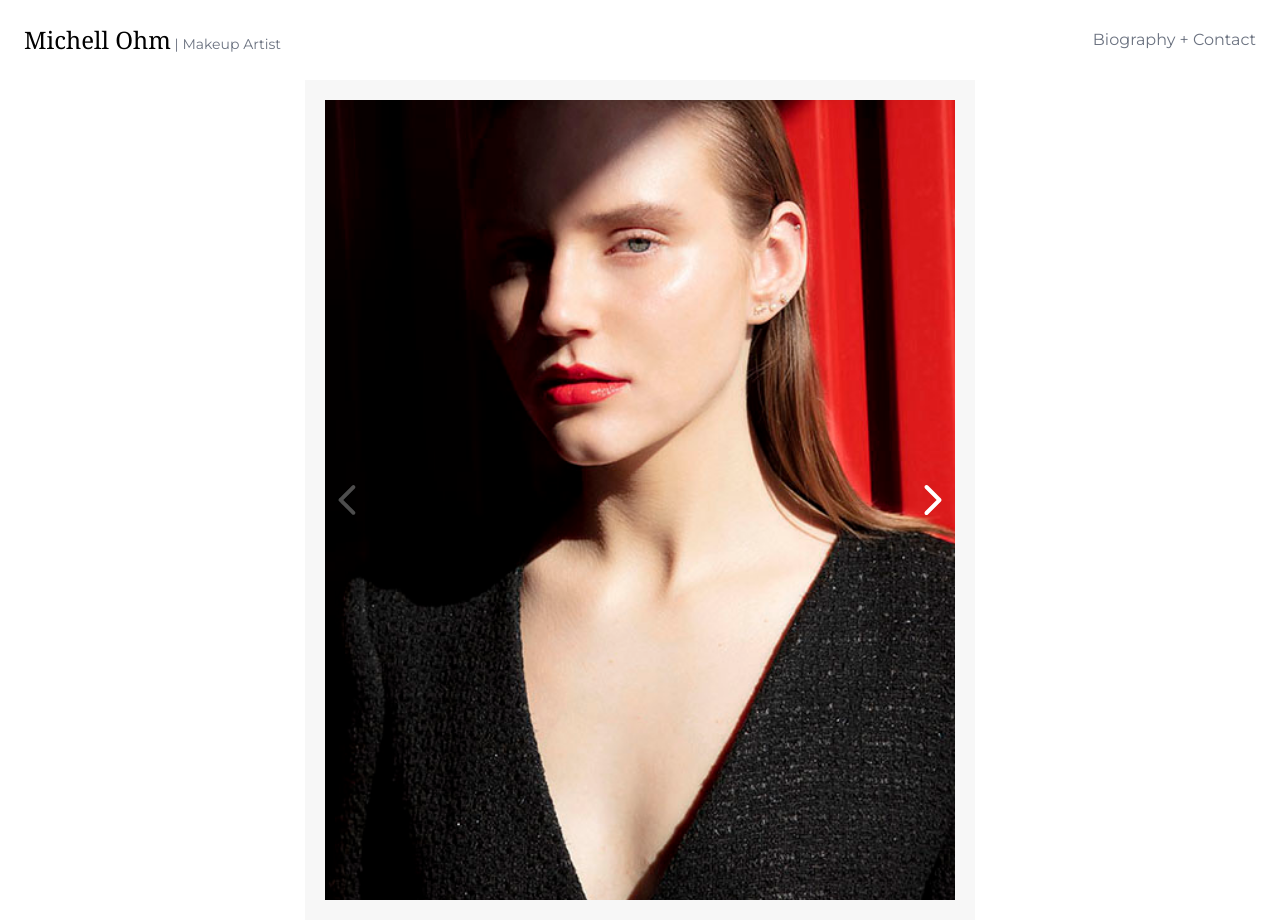
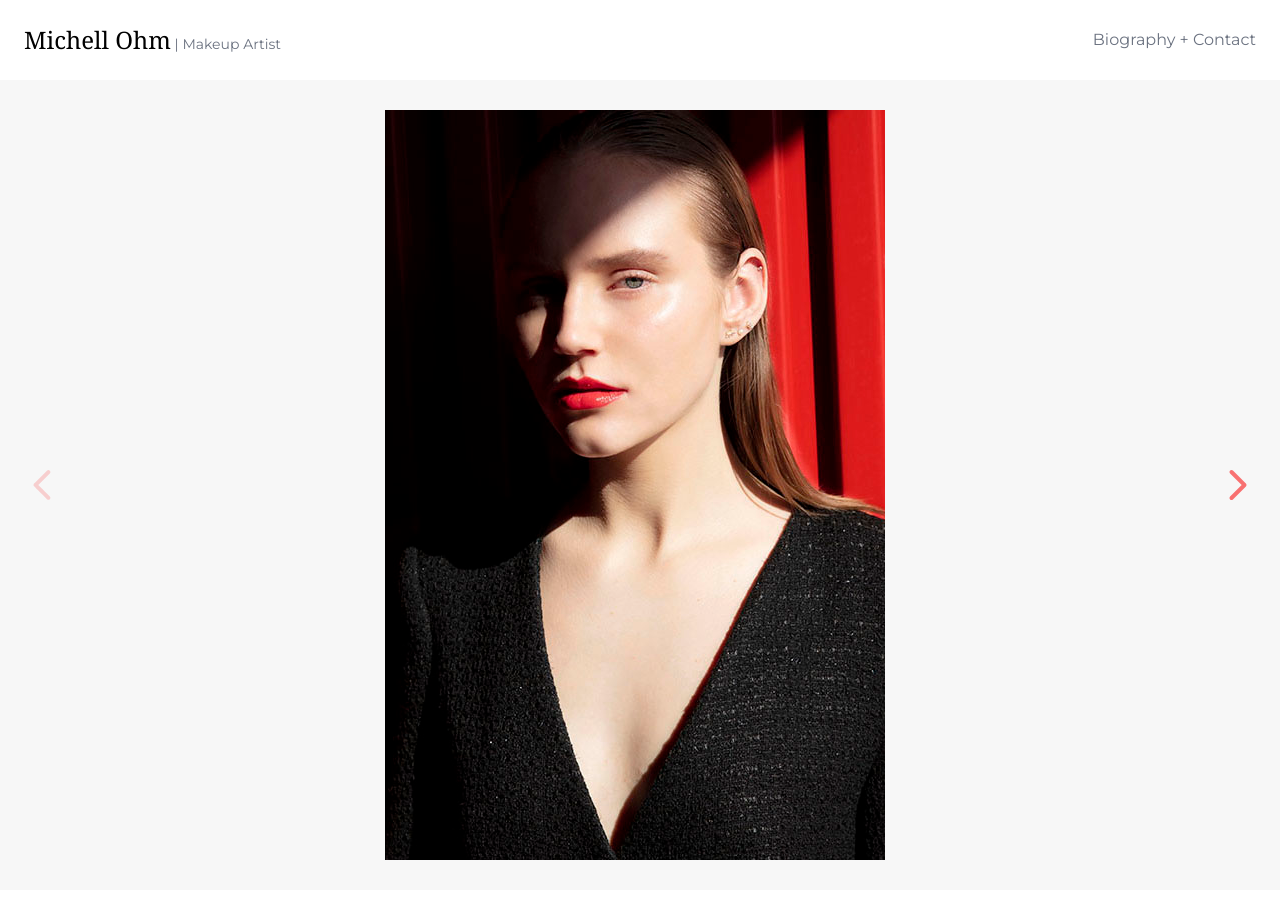
Before and after one commit to franklindesign/michell_portfolio, a React (Create React App) app: page / in a window 1280 px wide. After the commit the page ends 890 px from the top, so only its background shows below. Built offline with nearby package versions, Linux system fonts and the light colour scheme.

Commit message:
fixing carousel

```diff
--- a/src/css/embla.css
+++ b/src/css/embla.css
@@ -2,9 +2,7 @@
   position: relative;
   background-color: #f7f7f7;
   padding: 20px;
-  max-width: 670px;
-  margin-left: auto;
-  margin-right: auto;
+  max-width: 100%;
 }
 
 .embla__viewport {
@@ -33,13 +31,13 @@
 .embla__slide {
   position: relative;
   min-width: 100%;
-  padding-left: 10px;
+  padding: 10px;
 }
 
 .embla__slide__inner {
   position: relative;
   overflow: hidden;
-  height: 800px;
+  height: 750px;
 }
 
 .embla__slide__img {
@@ -47,10 +45,8 @@
   display: block;
   top: 50%;
   left: 50%;
-  width: auto;
   min-height: 100%;
-  min-width: 100%;
-  max-width: none;
+  min-width: max-content;
   transform: translate(-50%, -50%);
 }
 
@@ -68,7 +64,7 @@
   height: 30px;
   justify-content: center;
   align-items: center;
-  fill: #fff;
+  fill: rgb(248 113 113);
   padding: 0;
 }
 
```
